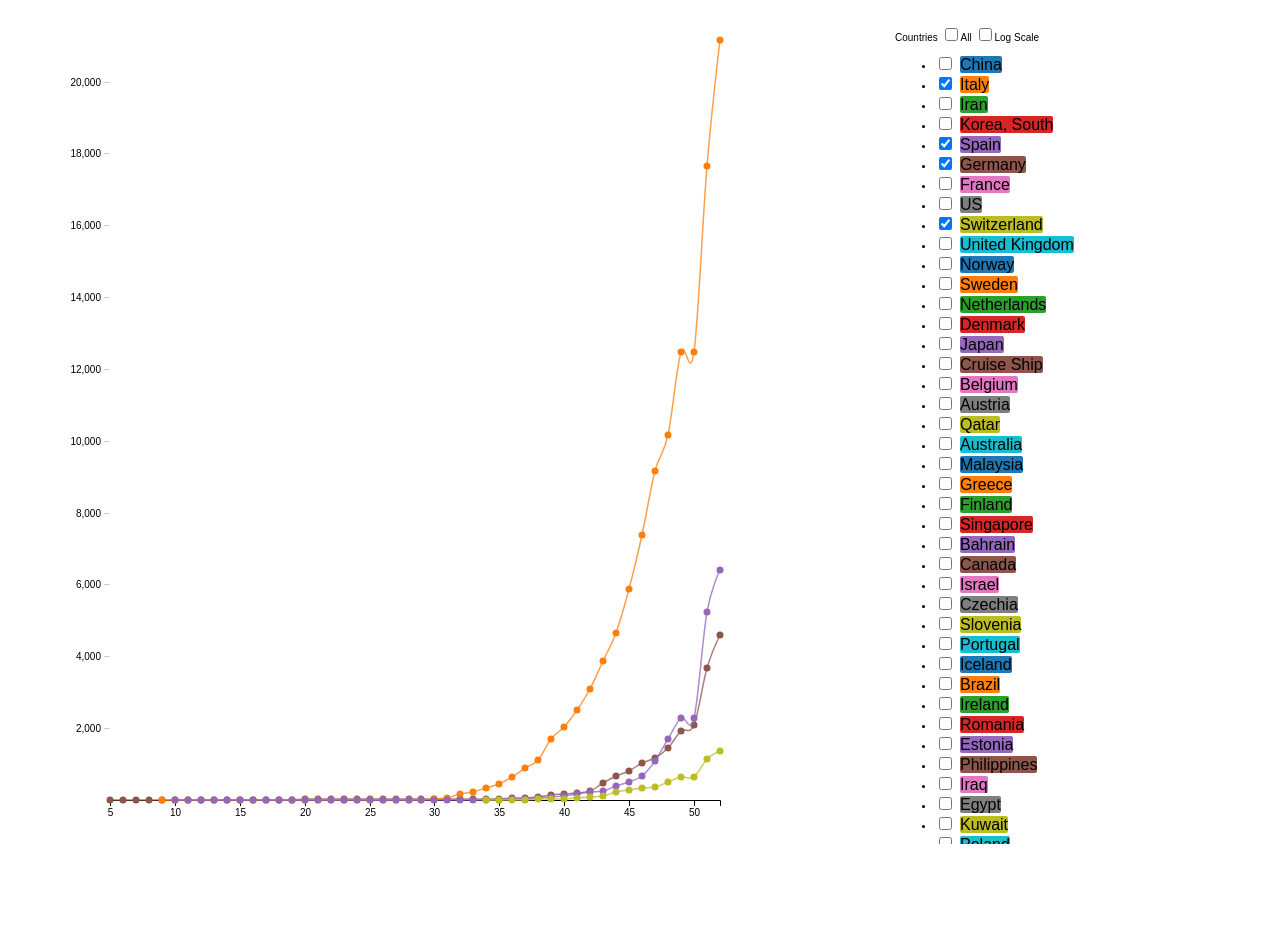
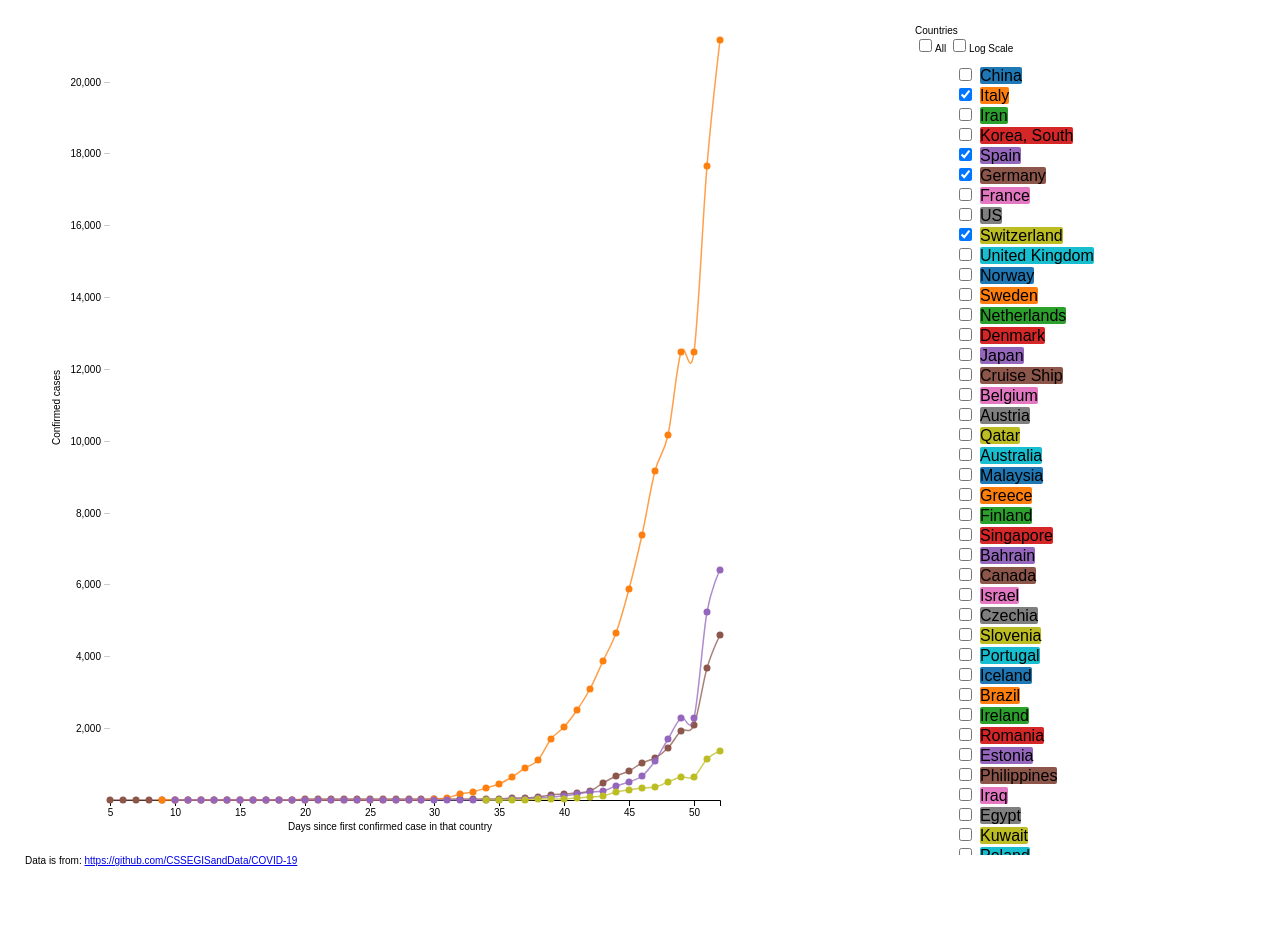
Before and after one commit to bdomokos74/VisualCompareCovid19, a website: page chart/index.html in a window 1280 px wide. Drawn offline with nearby package versions, Linux system fonts and the light colour scheme.

Commit message:
Axis labels and link to data

```diff
--- a/chart/chart.css
+++ b/chart/chart.css
@@ -31,7 +31,7 @@ body {
 }
 
 .left {
-    margin-right: 20px;
+    margin-right: 40px;
     float: left;
 }
 
@@ -48,6 +48,9 @@ body {
     overflow: auto
 }
 
+ul#countryList {
+    list-style-type: none;
+}
 
 div.tooltip {
     position: absolute;
--- a/chart/drawchart.js
+++ b/chart/drawchart.js
@@ -92,10 +92,23 @@ function updateChart(data, config) {
         .attr("transform", "translate(0," + (height - margin.bottom) + ")")
         .call(d3.axisBottom(x));
 
+    svg.append("text")      // text label for the x-axis
+        .attr("x", width / 2 )
+        .attr("y",  height + margin.bottom)
+        .style("text-anchor", "middle")
+        .text("Days since first confirmed case in that country");
+
     svg.append("g")
         .attr("class", "y-axis")
         .attr("transform", "translate(" + margin.left + ",0)")
         .call(d3.axisLeft(y));
+
+    svg.append("text")      // text label for the y-axis
+        .attr("y",120 - margin.left)
+        .attr("x", 50 - (height / 2))
+        .attr("transform", "rotate(-90)")
+        .style("text-anchor", "end")
+        .text("Confirmed cases");
 
     var line = d3.line()
         .curve(d3.curveCardinal)
--- a/chart/index.html
+++ b/chart/index.html
@@ -11,7 +11,7 @@
     <svg id="chart" width="850" height="820"></svg>
 </div>
 <div class="right">
-    <span>Countries</span>
+    <span>Countries</span><br/>
     <span><input id="selectAllCountries" type="checkbox"><label for="selectAllcountries">All</label></span>
     <span><input id="logScale" type="checkbox"><label for="logScale">Log Scale</label></span>
     <div class="sideContainer">
@@ -20,6 +20,7 @@
     </div>
 </div>
 <div class="clear">
+    <span>Data is from: <a href="https://github.com/CSSEGISandData/COVID-19">https://github.com/CSSEGISandData/COVID-19</a></span>
 </div>
 
 <div class="tooltip" style="opacity: 0" />
```
Also changed, not shown: README.md.
